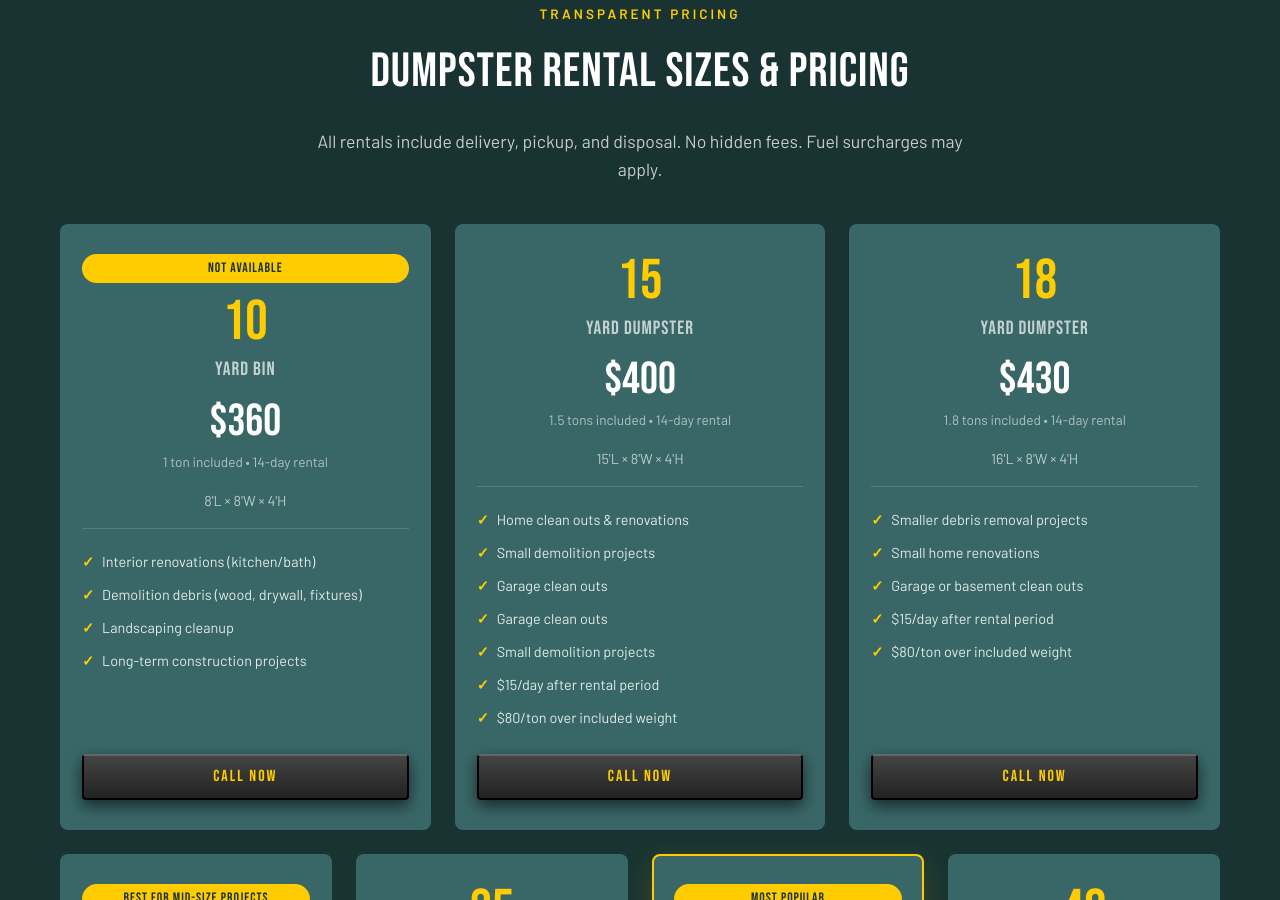
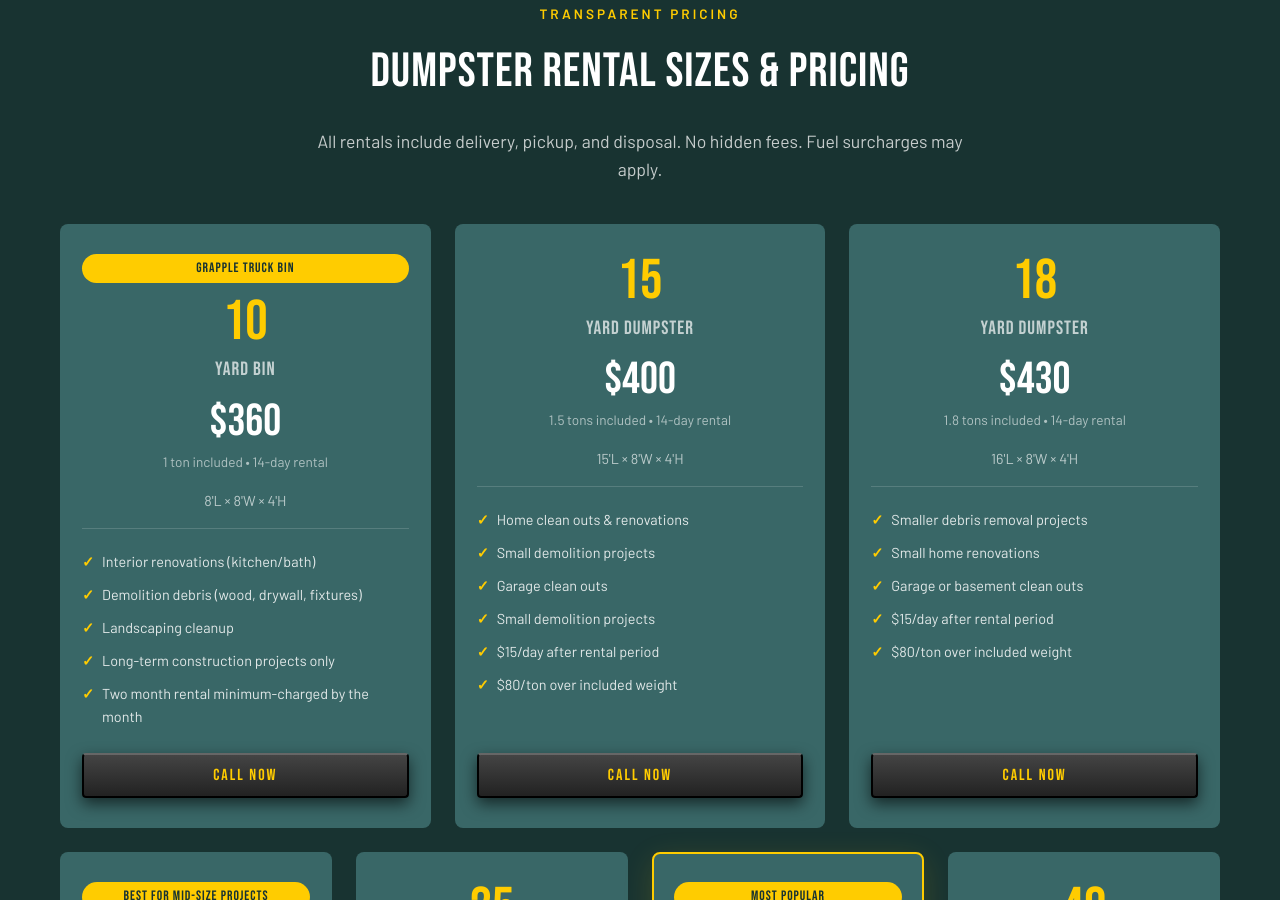
Before and after one commit to JimmyFlame77/A-Better-Hauling, a Jekyll site: the page built from index.html, in a window 1280 px wide and 900 px high, scrolled down 2348 px. Built offline with Jekyll 4.4.1, drawn with Linux system fonts in a browser that asks for light colours.

Commit message:
Update pricing.yml

```diff
--- a/_data/pricing.yml
+++ b/_data/pricing.yml
@@ -5,13 +5,14 @@
   rental_days: "14"
   tonnage: "1 ton"
   featured: false
-  badge: "Not Available"
+  badge: "Grapple Truck Bin"
   note: "Long-term construction, custom builds, extended job sites"
   features:
     - "Interior renovations (kitchen/bath)"
     - "Demolition debris (wood, drywall, fixtures)"
     - "Landscaping cleanup"
-    - "Long-term construction projects"
+    - "Long-term construction projects only"
+    - "Two month rental minimum-charged by the month"
 
 - size: "15"
   title: "15 Yard Dumpster"
@@ -25,7 +26,6 @@
   features:
     - "Home clean outs & renovations"
     - "Small demolition projects"
-    - "Garage clean outs"
     - "Garage clean outs"
     - "Small demolition projects"
     - "$15/day after rental period"
```
